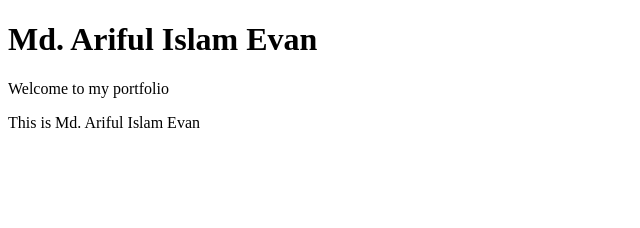
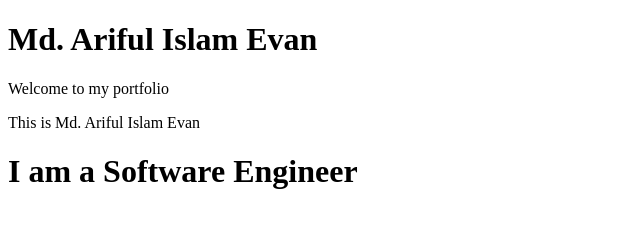
Before and after one commit to arifulislam08173/md-ariful-islam-evan-portfolio, a plain HTML site: page index.html in a window 1280 px wide. Shown: the whole page, without its empty margins (0-640 px from the left). Drawn offline with Linux system fonts and the light colour scheme.

Commit message:
Software Engineer

```diff
--- a/index.html
+++ b/index.html
@@ -9,5 +9,6 @@
     <h1>Md. Ariful Islam Evan</h1>
     <p>Welcome to my portfolio</p>
     <p>This is Md. Ariful Islam Evan</p>
+    <h1>I am a Software Engineer</h1>
 </body>
 </html>
```
